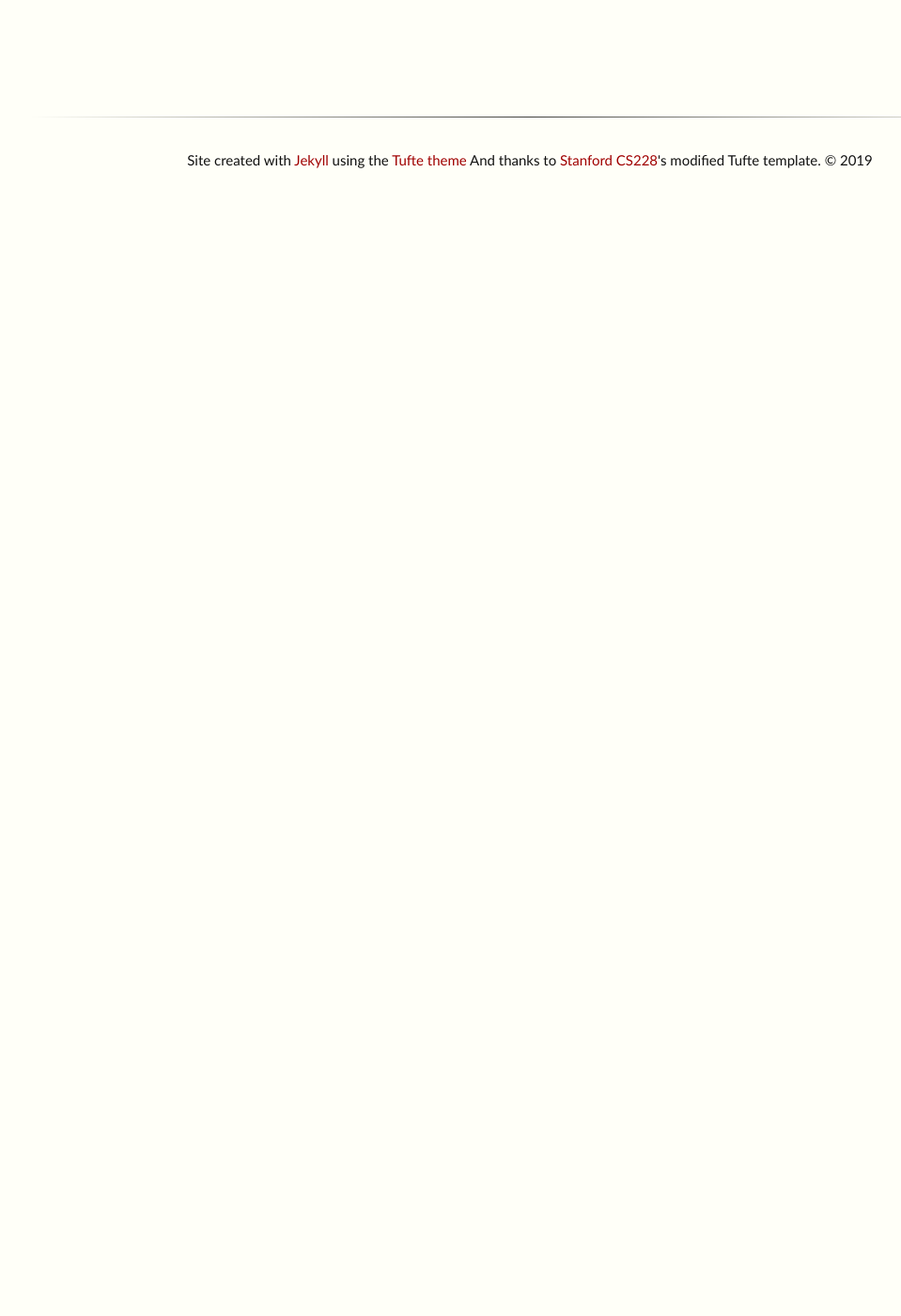
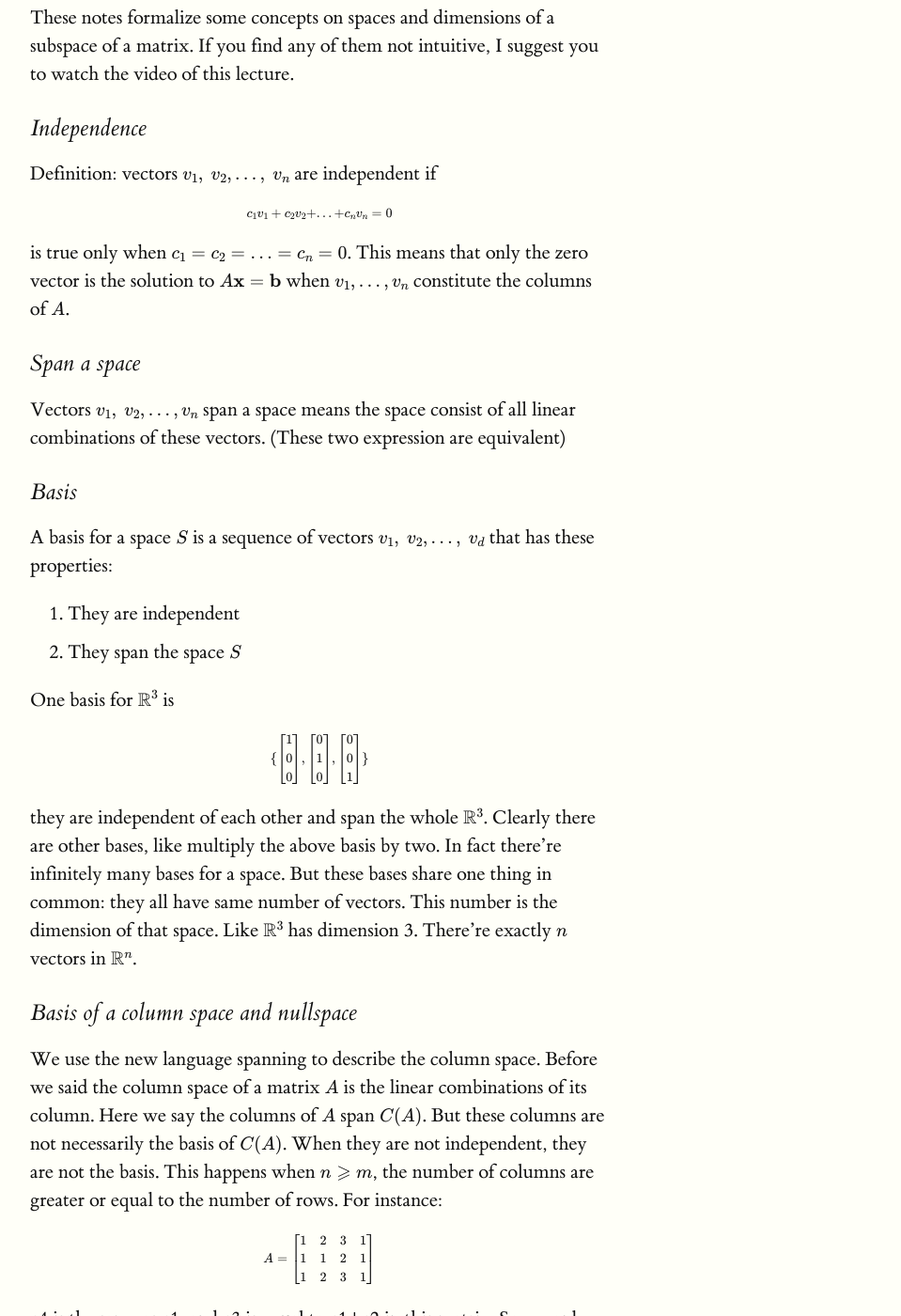
Before and after one commit to RuizhenMai/academic-blog, a Jekyll site: the page built from linear_algebra/UnitI/Independence_Basis_and_Dimension.md, in a window 1280 px wide and 1400 px high, scrolled down 270 px. Shown: the whole window at 94% size, without its empty margins (128-1087 px from the left). Built offline with Jekyll 4.4.1, drawn with Linux system fonts in a browser that asks for light colours; formulas are drawn with MathJax 3; before the commit the page ends 900 px from its top, so only the background shows below that; some of the changed text lies outside the part shown.

Commit message:
finished lec9

```diff
--- a/linear_algebra/UnitI/Independence_Basis_and_Dimension.md
+++ b/linear_algebra/UnitI/Independence_Basis_and_Dimension.md
@@ -3,3 +3,84 @@ layout: post
 title: Independence, Basis and Dimension
 date: 2019-5-27
 ---
+
+These notes formalize some concepts on spaces and dimensions of a subspace of a matrix. If you find any of them not intuitive, I suggest you to watch the video of this lecture.
+
+### Independence
+
+Definition: vectors $$v_1,\ v_2,…,\ v_n$$ are independent if
+
+$$
+c_1v_1+c_2v_2+...+c_nv_n=0
+$$
+
+is true only when $$c_1=c_2=…=c_n=0$$. This means that only the zero vector is the solution to $$A\mathbf x=\mathbf b$$ when $$v_1,…,v_n$$ constitute the columns of $$A$$.
+
+### Span a space
+
+Vectors $$v_1,\ v_2,…,v_n$$ span a space means the space consist of all linear combinations of these vectors. (These two expression are equivalent)
+
+### Basis
+
+A basis for a space $$S$$ is a sequence of vectors $$v_1,\ v_2,…,\ v_d$$ that has these properties:
+
+1. They are independent
+2. They span the space $$S$$
+
+One basis for $$\mathbb R^3$$ is
+
+$$
+\{\left[\begin{matrix}
+1\\
+0\\
+0
+\end{matrix}\right],\left[\begin{matrix}
+0\\
+1\\
+0
+\end{matrix}\right],\left[\begin{matrix}
+0\\
+0\\
+1
+\end{matrix}\right]\}
+$$
+
+they are independent of each other and span the whole $$\mathbb R^3$$. Clearly there are other bases, like multiply the above basis by two. In fact there're infinitely many bases for a space. But these bases share one thing in common: they all have same number of vectors. This number is the dimension of that space. Like $$\mathbb R^3$$ has dimension 3. There're exactly $$n$$ vectors in $$\mathbb R^n$$.
+
+### Basis of a column space and nullspace
+
+We use the new language spanning to describe the column space. Before we said the column space of a matrix $$A$$ is the linear combinations of its column. Here we say the columns of $$A$$ span $$C(A)$$. But these columns are not necessarily the basis of $$C(A)$$. When they are not independent, they are not the basis. This happens when $$n\geqslant m$$, the number of columns are greater or equal to the number of rows. For instance:
+
+$$
+A=\begin{bmatrix}
+1 & 2 & 3 & 1\\
+1 & 1 & 2 & 1\\
+1 & 2 & 3 & 1
+\end{bmatrix}
+$$
+
+c4 is the same as c1, and c3 is equal to c1+c2 in this matrix. So we only need the first two vectors to form the basis of $$C(A)$$.
+
+One more thing is that we have discussed
+
+$$
+rank(A)=\#\ of\ pivot\ cols\ of\ A
+$$
+
+right now,
+
+$$
+rank(A)=\#\ of\ pivot\ cols\ of\ A=dim\ C(A)
+$$
+
+The dimension of $$C(A)$$ is equal to how many pivot columns we have for $$A$$. And since
+
+$$
+n-rank(A)=\#\ of\ free\ variables
+$$
+
+what's left after we subsract from the dimension of column space forms the null space, that is
+
+$$
+n-rank(A)=\#\ of\ free\ variables=dim\ N(A)
+$$
```
